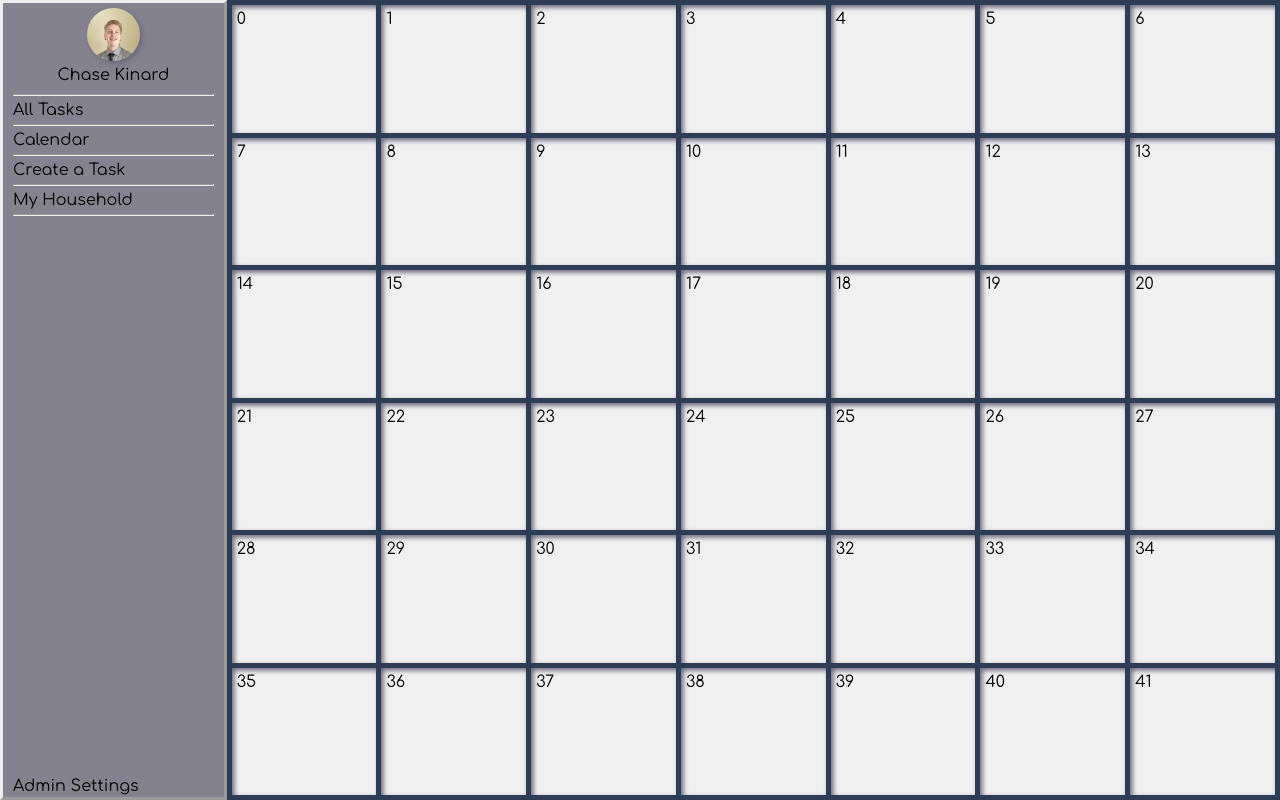
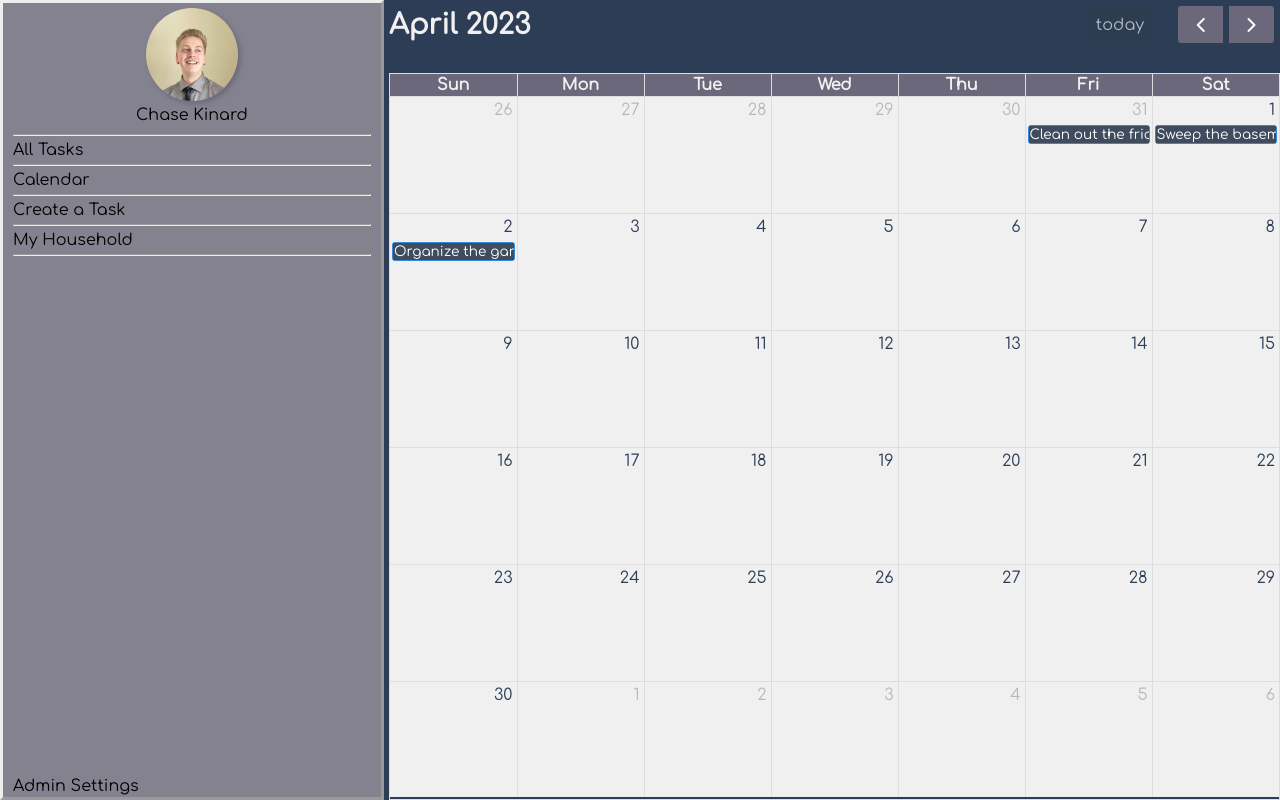
Before and after one commit to cymbre1/CIS371-FinalProject, a React (Create React App) app in the folder react-app/: page /calendar in a window 1280 px wide. Built offline with nearby package versions, Linux system fonts and the light colour scheme.

Commit message:
Got the calendar working, dragging and dropping, and marking busy

```diff
--- a/react-app/src/App.css
+++ b/react-app/src/App.css
@@ -66,6 +66,32 @@
   display: flex;
   height: 100vh;
   width: 100vw;
+}
+
+.fc {
+  width: 70%;
+  background-color: var(--color-PrussianBlue);
+  color: var(--color-WetPaper);
+  padding-left: 5px;
+}
+
+.fc-daygrid-day-frame {
+  background-color: var(--color-WetPaper);
+  color: var(--color-PrussianBlue)
+}
+
+.fc-col-header-cell {
+  background-color: var(--color-OldLavendar);
+
+}
+
+.fc .fc-button-primary {
+  background-color: var(--color-OldLavendar);
+  margin: 5px;
+}
+
+.fc-event-title-container {
+  background-color: var(--color-Charcoal);
 }
 
 
--- a/react-app/src/pages/CalendarView.jsx
+++ b/react-app/src/pages/CalendarView.jsx
@@ -1,13 +1,35 @@
 import React from "react";
+import FullCalendar from '@fullcalendar/react' // must go before plugins
+import dayGridPlugin from '@fullcalendar/daygrid'
+import interactionPlugin from '@fullcalendar/interaction';
+import { useState } from "react";
 
 /* Base */
 function Base(props) {
+    const [events, setEvents] = useState(props.data.tasks.map((task, index) => ({
+        title: task.name, date: `2023-04-0${index}`
+    })));
+    // var tasks  = [];
+
+    // for(var task in props.data.tasks) {
+    //     events.push({title: props.data.tasks[task].name, date: `2023-04-0${task}`});
+    // }
+
     return <>
         <Menu data={props.data}></Menu>
-        <div id="container">
-            <CalendarGrid indices={[...Array(7 * 6).keys()]} />
-        </div>
-    </>
+        <FullCalendar
+        editable="true"
+        plugins={[ dayGridPlugin, interactionPlugin ]}
+        dateClick={(arg) => {
+            setEvents([...events, { title: `Busy`, date: arg.dateStr }])
+        }}
+        events={events}
+        selectable="true"
+        droppable={"true"}
+        eventDrop={info => {
+            console.log("Do something here to set the data of the task")
+        }}
+         /> </>
 }
 
 /* Left Menu */
@@ -28,7 +50,6 @@ function Menu(props) {
 }
 
 function MenuUserHeader(props) {
-    console.log(props)
     return <div id="menu-header">
         <img id="menu-user-image" src={props.user.pfpref}></img>
         <div id="menu-user-name">{props.user.name}</div>
```
Also changed, not shown: react-app/package.json (+8 -0 lines).
